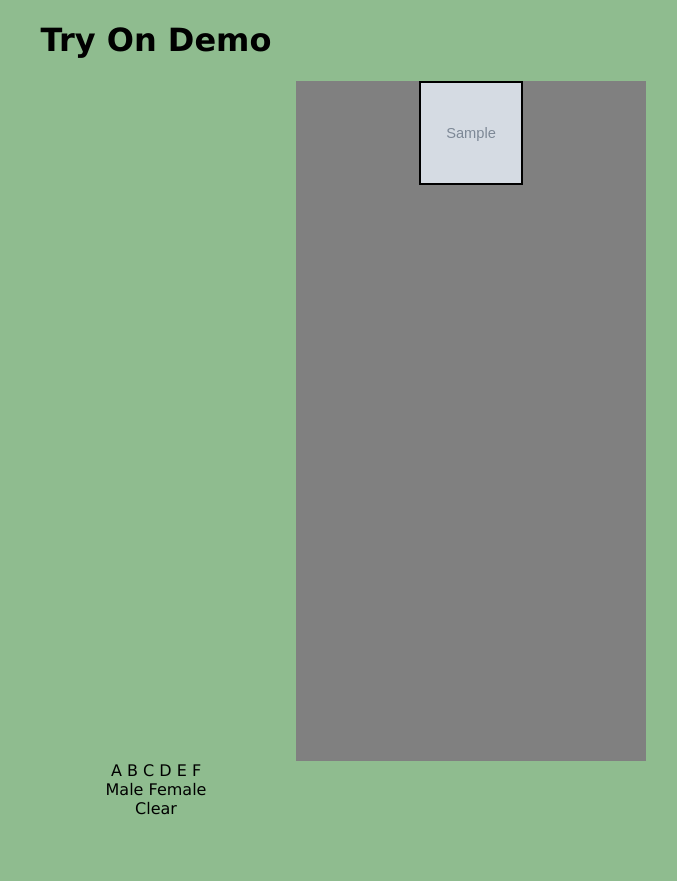
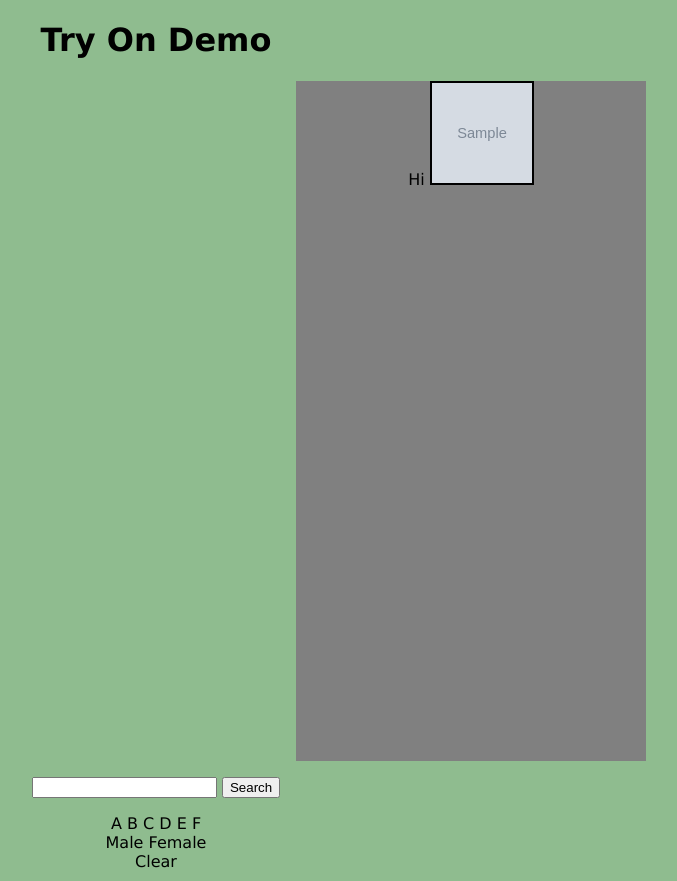
Before and after one commit to xerebz/skye, a Rails app: page /avatars/new in a window 1280 px wide. Shown: the whole page, without its empty margins (484-1161 px from the left). Before the commit the page ends 815 px from the top, so only its background shows below. Run offline with Rails 7, Linux system fonts and the light colour scheme; tables that the repository leaves empty hold one stand-in row (values such as "Sample post"); grey boxes marked "Sample" are stand-in pictures; style sheets or scripts are compiled from the project's sources; some libraries are stand-ins or nearby versions.

Commit message:
Implement a non-persisted simple search

```diff
--- a/app/controllers/avatars_controller.rb
+++ b/app/controllers/avatars_controller.rb
@@ -9,7 +9,7 @@
           redirect_to @avatar
   end
   def new
-    @items = Item.all
+    @items = Item.search(params[:search])
   end
   def edit
   end
--- a/app/controllers/items_controller.rb
+++ b/app/controllers/items_controller.rb
@@ -1,6 +1,6 @@
 class ItemsController < ApplicationController
   def index
-    @items = Item.all
+    @items = Item.search(params[:search])
   end
   def new
     @item = Item.new
--- a/app/models/item.rb
+++ b/app/models/item.rb
@@ -2,4 +2,16 @@
   has_many :images, dependent: :destroy
   accepts_nested_attributes_for :images
   acts_as_taggable
+
+
+
+def self.search(search)
+  if search
+    where('name ILIKE ?', '%'+search+'%')
+  else
+    all
+  end
 end
+
+
+end
--- a/app/views/avatars/new.html.erb
+++ b/app/views/avatars/new.html.erb
@@ -4,10 +4,20 @@
 </div>
 
 <div id="item-menu" >
-  <% for item in @items %>
-	  <%= image_tag (item.images.first.image_layer_url), width: '100px', height: '100px', class: 'item-thumbnail'%>
-  <% end %>
+Hi
+
+
+<% for item in @items %>
+  <%= image_tag (item.images.first.image_layer_url), width: '100px', height: '100px', class: 'item-thumbnail'%>
+<% end %>
 </div>
+
+<%= form_tag new_avatar_path, :method => 'get' do %>
+  <p>
+    <%= text_field_tag :search, params[:search] %>
+    <%= submit_tag "Search", :name => nil %>
+  </p>
+<% end %>
 
 <div id="skin-menu">
   <a id='A'>A</a>
```
Also changed, not shown: app/views/avatars/_item_menu.html.erb (+10 -3 lines).
